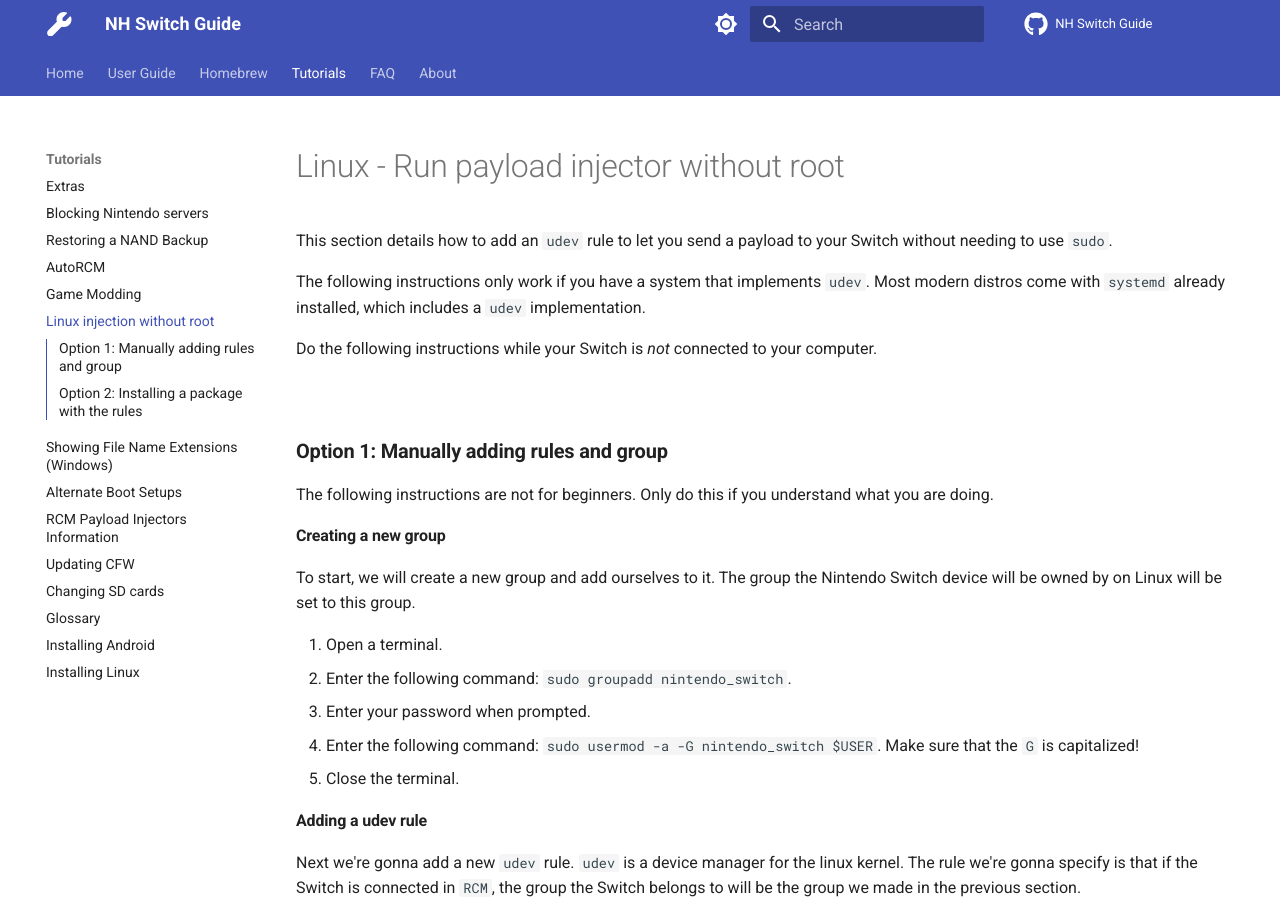
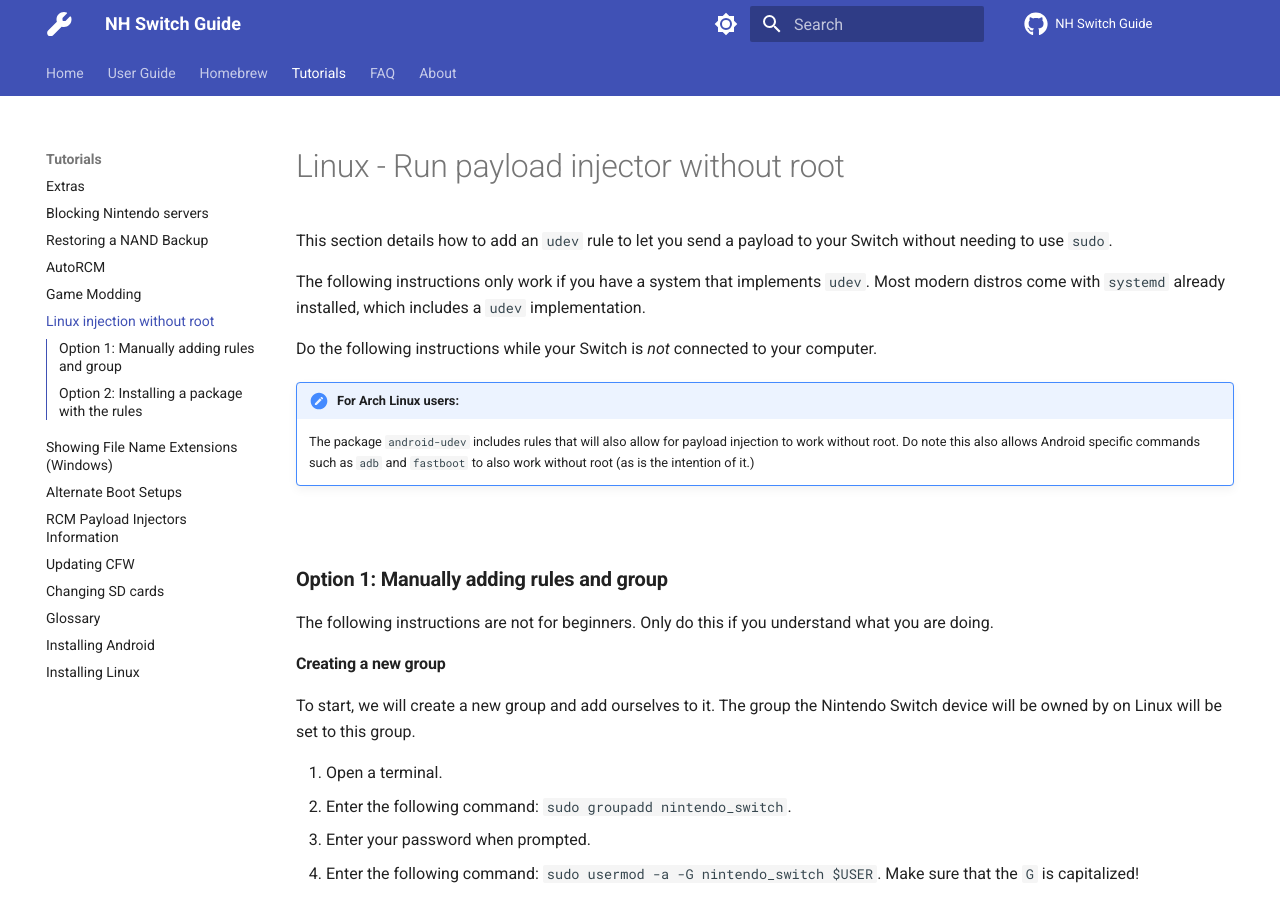
Before and after one commit to nh-server/switch-guide, an MkDocs documentation site: the page built from docs/extras/adding_udev.md, in a window 1280 px wide and 900 px high. Built offline with MkDocs 1.6.1 and Material for MkDocs 9.7.7, drawn with Linux system fonts in a browser that asks for light colours; comment, search, counter and statistics services are not loaded.

Commit message:
explain that arch's android-udev package can be used instead

```diff
--- a/docs/extras/adding_udev.md
+++ b/docs/extras/adding_udev.md
@@ -5,6 +5,9 @@
 The following instructions only work if you have a system that implements `udev`. Most modern distros come with `systemd` already installed, which includes a `udev` implementation.
 
 Do the following instructions while your Switch is _not_ connected to your computer.
+
+!!! note "For Arch Linux users:"
+    The package `android-udev` includes rules that will also allow for payload injection to work without root. Do note this also allows Android specific commands such as `adb` and `fastboot` to also work without root (as is the intention of it.)
 
 &nbsp;
 
```
